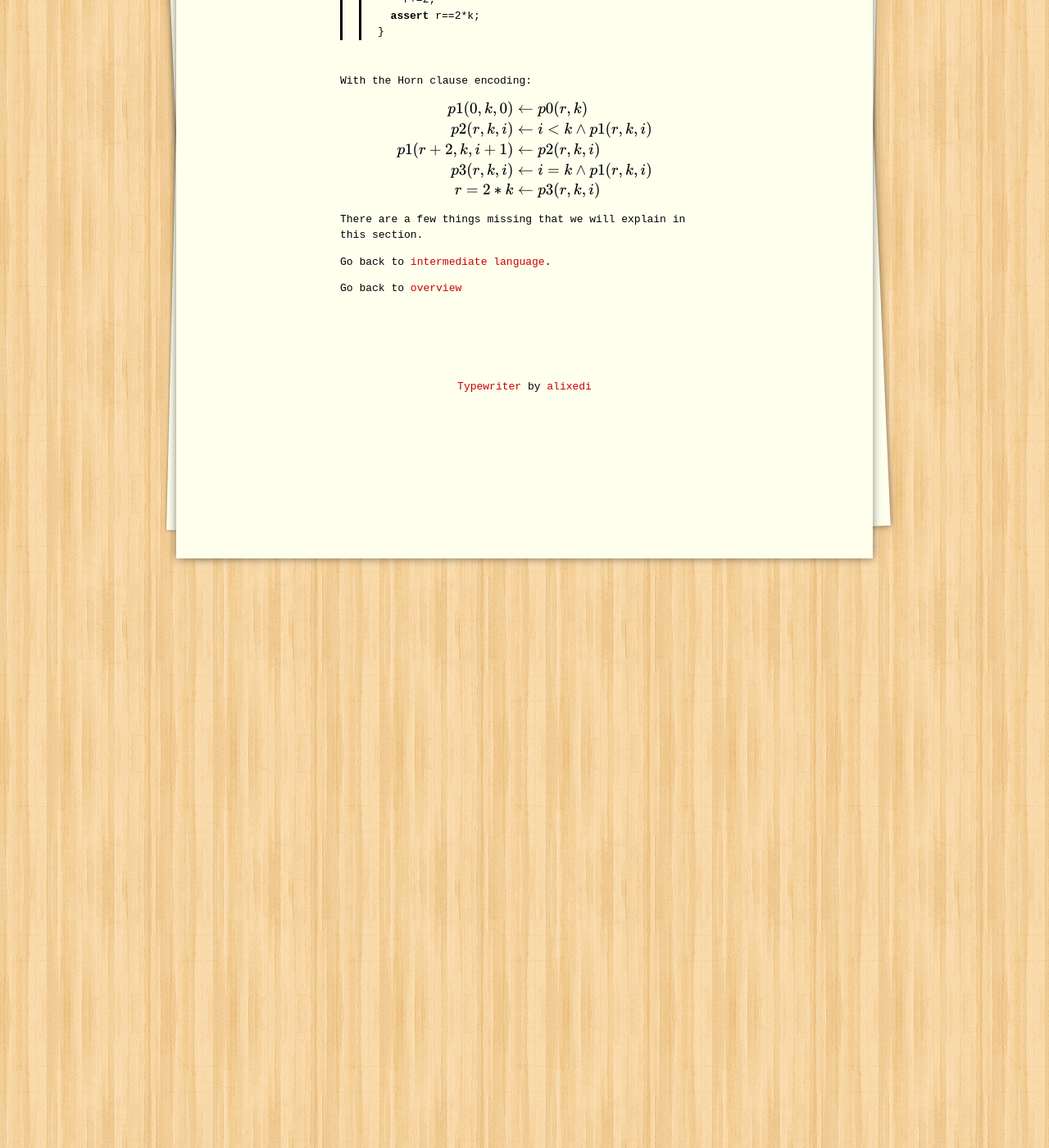
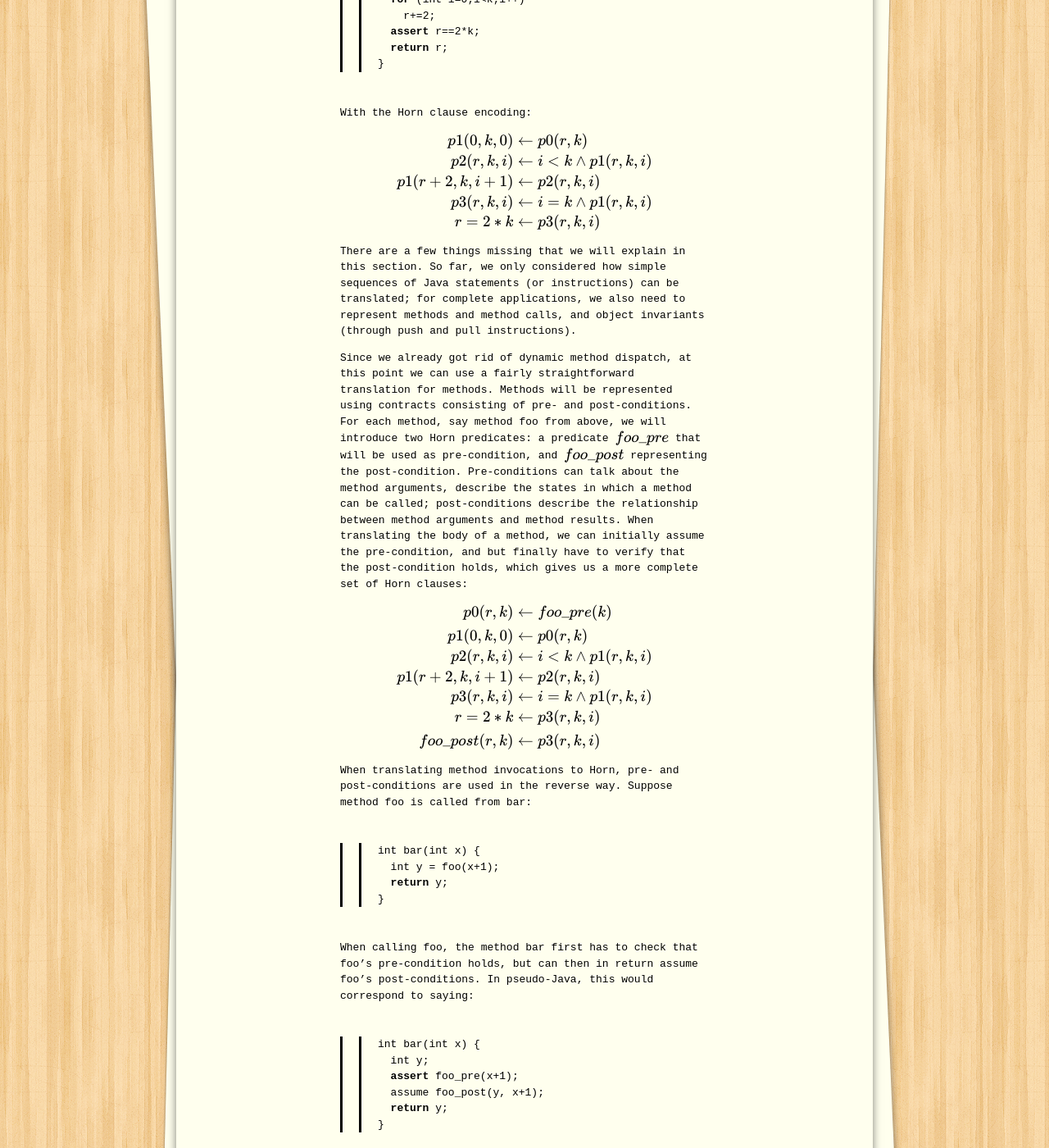
Before and after one commit to jayhorn/jayhorn, a Jekyll site: the page built from _posts/2016-08-07-checking-horn.md, in a window 1280 px wide and 1400 px high, scrolled down 666 px. Shown: the whole window at 82% size. Built offline with Jekyll 4.4.1, drawn with Linux system fonts in a browser that asks for light colours; formulas are drawn with MathJax 3; some of the changed text lies outside the part shown.

Commit message:
some rough text about method encoding

````diff
--- a/_posts/2016-08-07-checking-horn.md
+++ b/_posts/2016-08-07-checking-horn.md
@@ -5,15 +5,16 @@ date:   2016-08-07 00:01:00
 categories: jekyll
 ---
 
-Remember our example from the Go back to [overview]( {{ site.github.url }}{% post_url 2016-08-01-model-checking-java %}):
+Remember our example from the Go back to [overview]( {{ site.github.url }}{% post_url 2016-08-01-model-checking-java %}) (here slightly modified to make it more interesting):
 
 
 ```java
-void foo(int k) {
+int foo(int k) {
   int r = 0;
   for (int i=0;i<k;i++)
     r+=2;
   assert r==2*k;
+  return r;
 }
 ```
 
@@ -29,7 +30,54 @@ r=2*k & \leftarrow p3(r, k, i)
 \end{align*}
 $$
 
-There are a few things missing that we will explain in this section.
+There are a few things missing that we will explain in this section. So far, we only considered how simple sequences of Java statements (or instructions) can be translated; for complete applications, we also need to represent methods and method calls, and object invariants (through push and pull instructions).
+
+Since we already got rid of dynamic method dispatch, at this point we can use a fairly straightforward translation for methods. Methods will be represented using contracts consisting of pre- and post-conditions. For each method, say method `foo` from above, we will introduce two Horn predicates: a predicate $$foo\_pre$$ that will be used as pre-condition, and $$foo\_post$$ representing the post-condition. Pre-conditions can talk about the method arguments, describe the states in which a method can be called; post-conditions describe the relationship between method arguments and method results. When translating the body of a method, we can initially assume the pre-condition, and but finally have to verify that the post-condition holds, which gives us a more complete set of Horn clauses:
+
+$$
+\begin{align*}
+p0(r, k) & \leftarrow foo\_pre(k) \\[0.5ex]
+p1(0, k, 0) & \leftarrow p0(r, k) \\
+p2(r, k, i) & \leftarrow i<k \wedge p1(r, k, i) \\
+p1(r+2, k, i+1) & \leftarrow p2(r, k, i) \\
+p3(r, k, i) & \leftarrow i=k \wedge p1(r, k, i) \\
+r=2*k & \leftarrow p3(r, k, i) \\[0.5ex]
+foo\_post(r, k) & \leftarrow p3(r, k, i)
+\end{align*}
+$$
+
+When translating method invocations to Horn, pre- and post-conditions are used in the reverse way. Suppose method `foo` is called from `bar`:
+
+```java
+int bar(int x) {
+  int y = foo(x+1);
+  return y;
+}
+```
+
+When calling `foo`, the method `bar` first has to check that `foo`'s pre-condition holds, but can then in return assume `foo`'s post-conditions. In pseudo-Java, this would correspond to saying:
+
+```java
+int bar(int x) {
+  int y;
+  assert foo_pre(x+1);
+  assume foo_post(y, x+1);
+  return y;
+}
+```
+
+This code can be turned right away into a set of Horn clauses. However, in contrast to all the clauses that we have seen so far, at this point we have to introduce a non-linear clause (a Horn clause with multiple literals in its body) to conect the state invariant of `bar` with the post-condition of `foo`:
+
+$$
+\begin{align*}
+q0(y, x) & \leftarrow bar\_pre(x) \\
+foo\_pre(x+1) & \leftarrow q0(y, x) \\[0.5ex]
+q1(y, x) & \leftarrow q0(y', x) \wedge foo\_post(y, x+1) \\[0.5ex]
+bar\_post(y, x) & \leftarrow q1(y, x)
+\end{align*}
+$$
+
+
 
 Go back to [intermediate language]({{ site.github.url }}{% post_url 2016-08-08-intermediate-language %}).
 
````
